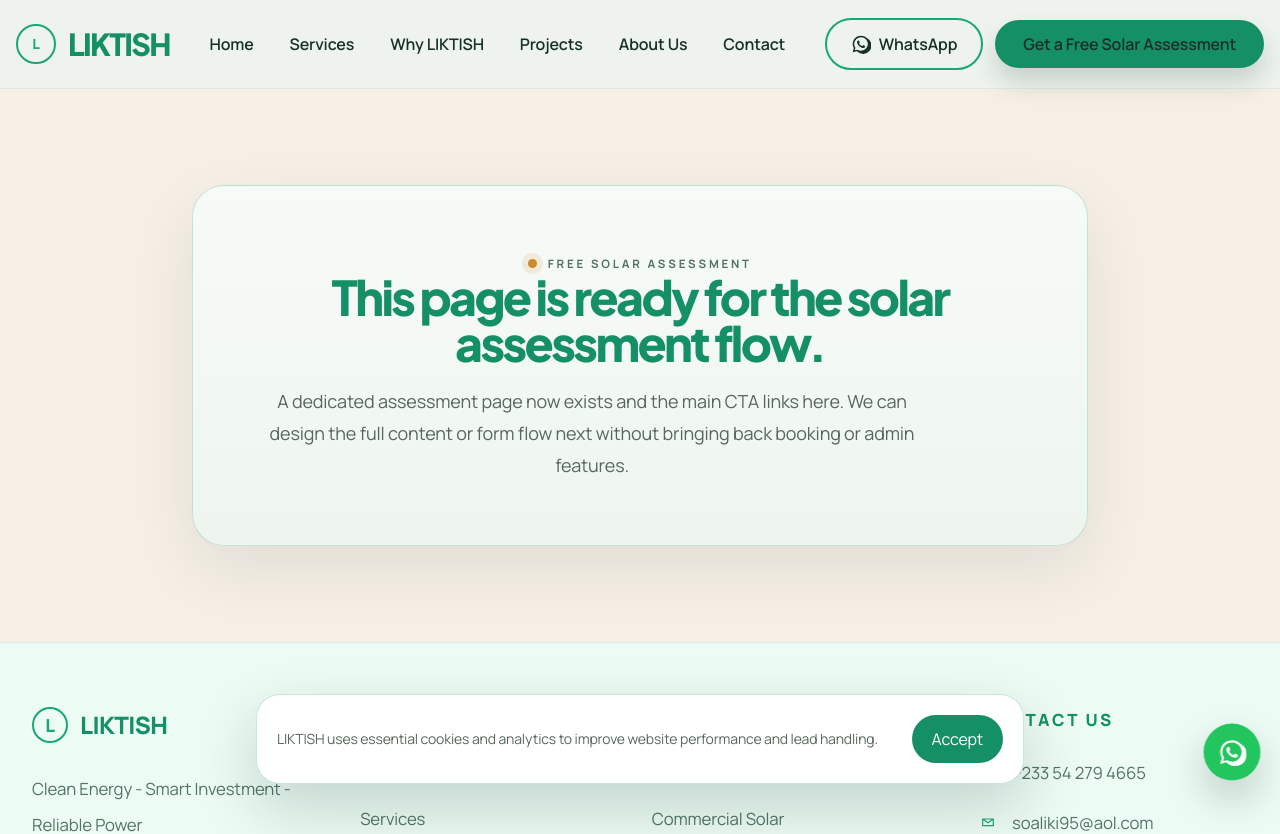
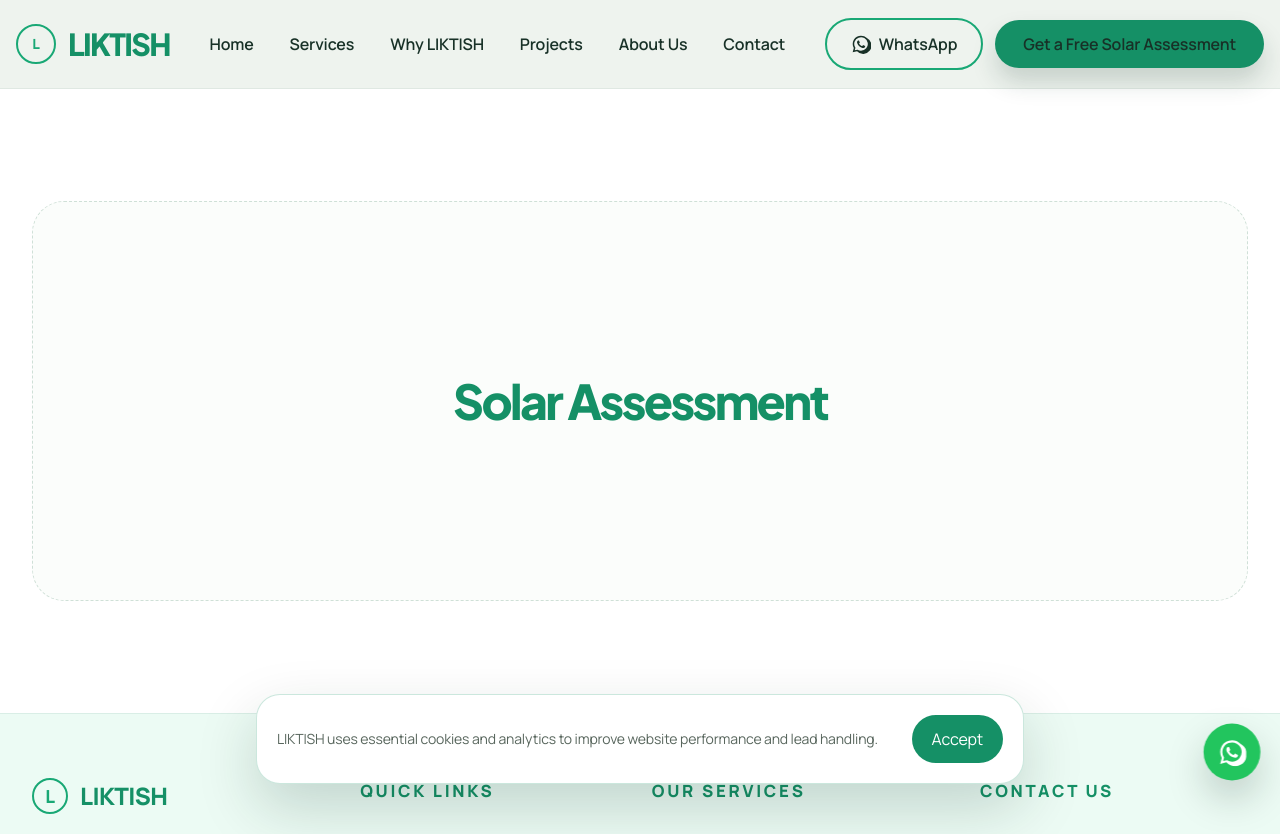
Before and after one commit to Mikedwin/LIKTISH-WEBSITE-, a Next.js app: page /solar-assessment in a window 1280 px wide. Shown: the top 834 px of the page. Built offline with nearby package versions, Linux system fonts and the light colour scheme.

Commit message:
Simplify solar assessment placeholder page

```diff
--- a/src/app/(marketing)/solar-assessment/page.tsx
+++ b/src/app/(marketing)/solar-assessment/page.tsx
@@ -1,4 +1,3 @@
-import { SectionHeading } from "@/components/shared/section-heading";
 import { buildMetadata } from "@/lib/seo/metadata";
 
 export const metadata = buildMetadata({
@@ -10,16 +9,11 @@ export const metadata = buildMetadata({
 
 export default function SolarAssessmentPage() {
   return (
-    <section className="px-4 py-18 sm:py-24">
-      <div className="container-shell">
-        <div className="mx-auto max-w-4xl rounded-[2rem] border border-border bg-[linear-gradient(180deg,#f7fbf8_0%,#eef5ef_100%)] px-6 py-12 shadow-[0_24px_64px_rgba(11,33,25,0.08)] sm:px-10 sm:py-16">
-          <SectionHeading
-            eyebrow="Free Solar Assessment"
-            title="This page is ready for the solar assessment flow."
-            body="A dedicated assessment page now exists and the main CTA links here. We can design the full content or form flow next without bringing back booking or admin features."
-            align="center"
-          />
-        </div>
+    <section className="min-h-[70vh] bg-white px-4 py-20 sm:py-28">
+      <div className="container-shell flex min-h-[50vh] items-center justify-center rounded-[2rem] border border-dashed border-[#cfe0d7] bg-[#fbfdfb]">
+        <p className="headline px-6 text-center text-[2rem] font-black tracking-tight text-brand sm:text-[3rem]">
+          Solar Assessment
+        </p>
       </div>
     </section>
   );
```
